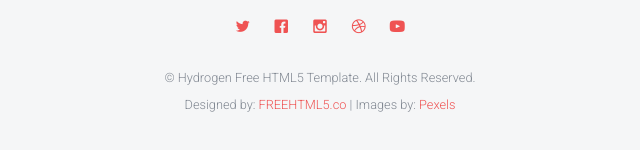
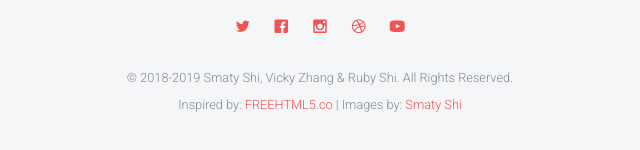
Before and after one commit to svloveruby/svloveruby.github.io, a plain HTML site: page about.html in a window 1280 px wide. Shown: the part 1279-1429 px from the top of the page, 320-960 px from the left. Drawn offline with Linux system fonts and the light colour scheme; files whose address does not match are found by name.

Commit message:
add favicon, modify copyright

```diff
--- a/about.html
+++ b/about.html
@@ -61,6 +61,7 @@
 	<!--[if lt IE 9]>
 	<script src="js/respond.min.js"></script>
 	<![endif]-->
+	<link rel="shortcut icon" href="favicon.ico"/>
 
 	</head>
 	<body>
@@ -129,7 +130,7 @@
 						<a href="#"><i class="icon-dribbble"></i></a>
 						<a href="#"><i class="icon-youtube"></i></a>
 					</p>
-					<p><small>&copy; Hydrogen Free HTML5 Template. All Rights Reserved. <br>Designed by: <a href="http://freehtml5.co/" target="_blank">FREEHTML5.co</a> | Images by: <a href="http://pexels.com" target="_blank">Pexels</a> </small></p>
+					<p><small>&copy; 2018-2019 Smaty Shi, Vicky Zhang &amp; Ruby Shi. All Rights Reserved. <br>Inspired by: <a href="http://freehtml5.co/" target="_blank">FREEHTML5.co</a> | Images by: <a href="http://smaty.cn" target="_blank">Smaty Shi</a> </small></p>
 				</div>
 			</div>
 		</div>
```
Also changed, not shown: index.html (+2 -1 lines), favicon.ico (added).
